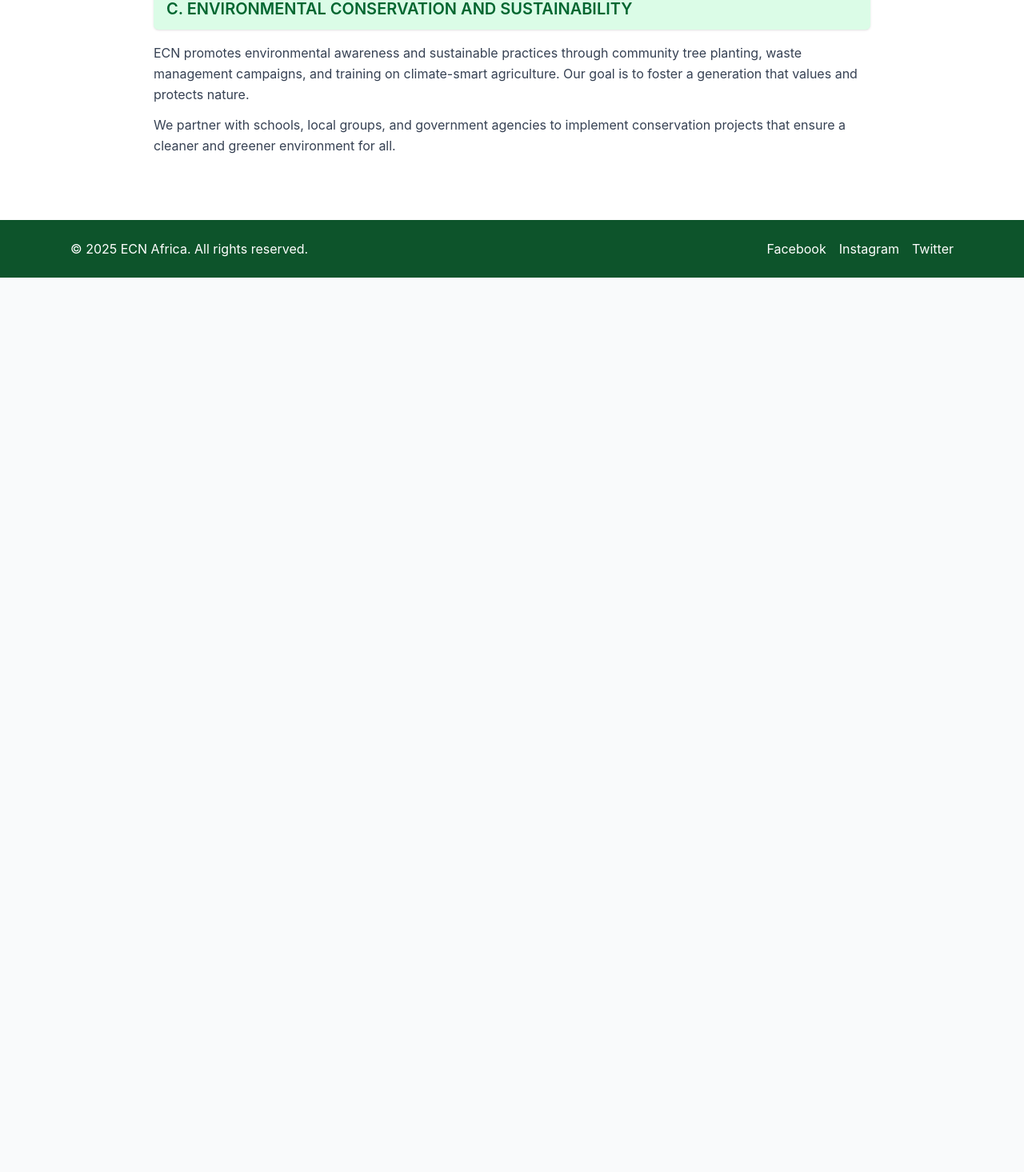
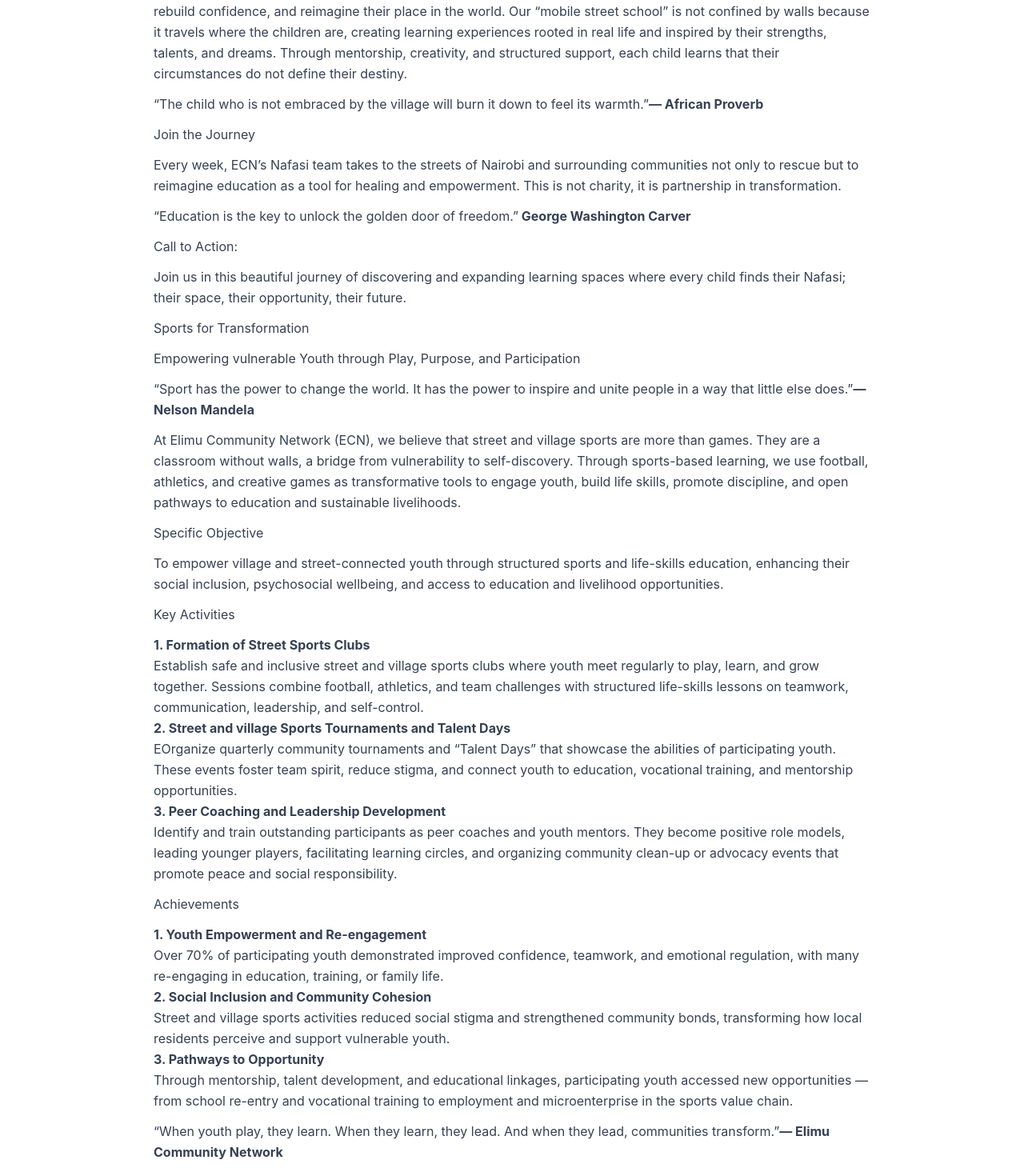
Before and after one commit to steph10920/ecnafrica, a React (Vite) app: page /programs in a window 1280 px wide. Shown: the part 3285-4750 px from the top of the page at 80% size. Before the commit the page ends 3632 px from the top, so only its background shows below. Built offline with nearby package versions, Linux system fonts and the light colour scheme.

Commit message:
programs changed

```diff
--- a/src/pages/Programs.jsx
+++ b/src/pages/Programs.jsx
@@ -296,14 +296,93 @@ export default function Programs() {
               “When we educate a child, we do not just change a life — we change
               a generation.” <strong>- Mobile street school</strong>
             </p>
-          </motion.div>
+            <br></br>
+            <p>
+              Nafasi is founded on the belief that education liberates potential.
+              It helps children and youth rediscover their identity, rebuild confidence, and reimagine their place in the world.
+              Our “mobile street school” is not confined by walls because it travels where the children are, creating learning experiences rooted in real life and inspired by their strengths, talents, and dreams.
+              Through mentorship, creativity, and structured support, each child learns that their circumstances do not define their destiny.
+            </p>
+            <p>
+              “The child who is not embraced by the village will burn it down to feel its warmth.”
+              <strong>— African Proverb</strong>
+            </p>
+            <p>Join the Journey</p>
+            <p>Every week, ECN’s Nafasi team takes to the streets of Nairobi and surrounding communities not only to rescue but to reimagine education as a tool for healing and empowerment.
+            This is not charity, it is partnership in transformation.
+            </p>
+            <p>
+              “Education is the key to unlock the golden door of freedom.”
+                <strong> George Washington Carver</strong>
+            </p>
+            <h2>Call to Action:</h2>
+            <p>
+              Join us in this beautiful journey of discovering and expanding learning spaces where every child finds their Nafasi; their space, their opportunity, their future.
+            </p>
+            <h2>Sports for Transformation</h2>
+            <p>Empowering vulnerable Youth through Play, Purpose, and Participation</p>
+            <p>“Sport has the power to change the world. It has the power to inspire and unite people in a way that little else does.”
+            <strong>— Nelson Mandela</strong>
+            </p>
+            <p>
+              At Elimu Community Network (ECN), we believe that street and village sports are more than games. They are a classroom without walls, a bridge from vulnerability to self-discovery.
+              Through sports-based learning, we use football, athletics, and creative games as transformative tools to engage youth, build life skills, promote discipline, and open pathways to education and sustainable livelihoods.
+            </p>
+            <h2>Specific Objective</h2>
+            <p>
+              To empower village and street-connected youth through structured sports and life-skills education, enhancing their social inclusion, psychosocial wellbeing, and access to education and livelihood opportunities.
+            </p>
+            <h2>Key Activities</h2>
+            <ul>
+              <li>
+                <strong>1.	Formation of Street Sports Clubs</strong>
+                <p>Establish safe and inclusive street and village sports clubs where youth meet regularly to play, learn, and grow together.
+                Sessions combine football, athletics, and team challenges with structured life-skills lessons on teamwork, communication, leadership, and self-control.
+                </p>
+              </li>
+              <li>
+                <strong>2.	Street and village Sports Tournaments and Talent Days</strong>
+                <p>EOrganize quarterly community tournaments and “Talent Days” that showcase the abilities of participating youth.
+                  These events foster team spirit, reduce stigma, and connect youth to education, vocational training, and mentorship opportunities.
+                </p>
+              </li>
+              <li>
+                <strong>3.  Peer Coaching and Leadership Development</strong>
+                <p>Identify and train outstanding participants as peer coaches and youth mentors.
+                They become positive role models, leading younger players, facilitating learning circles, and organizing community clean-up or advocacy events that promote peace and social responsibility.
+                </p>
+              </li>
+            </ul>
+            <h2>Achievements</h2>
+            <ul>
+              <li>
+                <strong>1.	Youth Empowerment and Re-engagement</strong>
+                <p>Over 70% of participating youth demonstrated improved confidence, teamwork, and emotional regulation, with many re-engaging in education, training, or family life.
+                </p>
+              </li>
+              <li>
+                <strong>2.	Social Inclusion and Community Cohesion</strong>
+                <p>Street and village sports activities reduced social stigma and strengthened community bonds, transforming how local residents perceive and support vulnerable youth.
+                </p>
+              </li>
+              <li>
+                <strong>3.	Pathways to Opportunity</strong>
+                <p>Through mentorship, talent development, and educational linkages, participating youth accessed new opportunities — from school re-entry and vocational training to employment and microenterprise in the sports value chain.
+                </p>
+              </li>
+            </ul>
+            <p>
+              “When youth play, they learn. When they learn, they lead. And when they lead, communities transform.”
+              <strong>— Elimu Community Network</strong>
+            </p>
+            </motion.div>
         </section>
 
         {/* Section C */}
         <section className="w-full max-w-4xl mb-12">
           <div className="sticky top-0 bg-green-100 py-3 px-4 rounded-md shadow-sm">
             <h2 className="text-xl font-semibold text-green-800">
-              C. ENVIRONMENTAL CONSERVATION AND SUSTAINABILITY
+              C.	IMARA WOMEN: Building Strength through Knowledge and Innovation
             </h2>
           </div>
 
```
